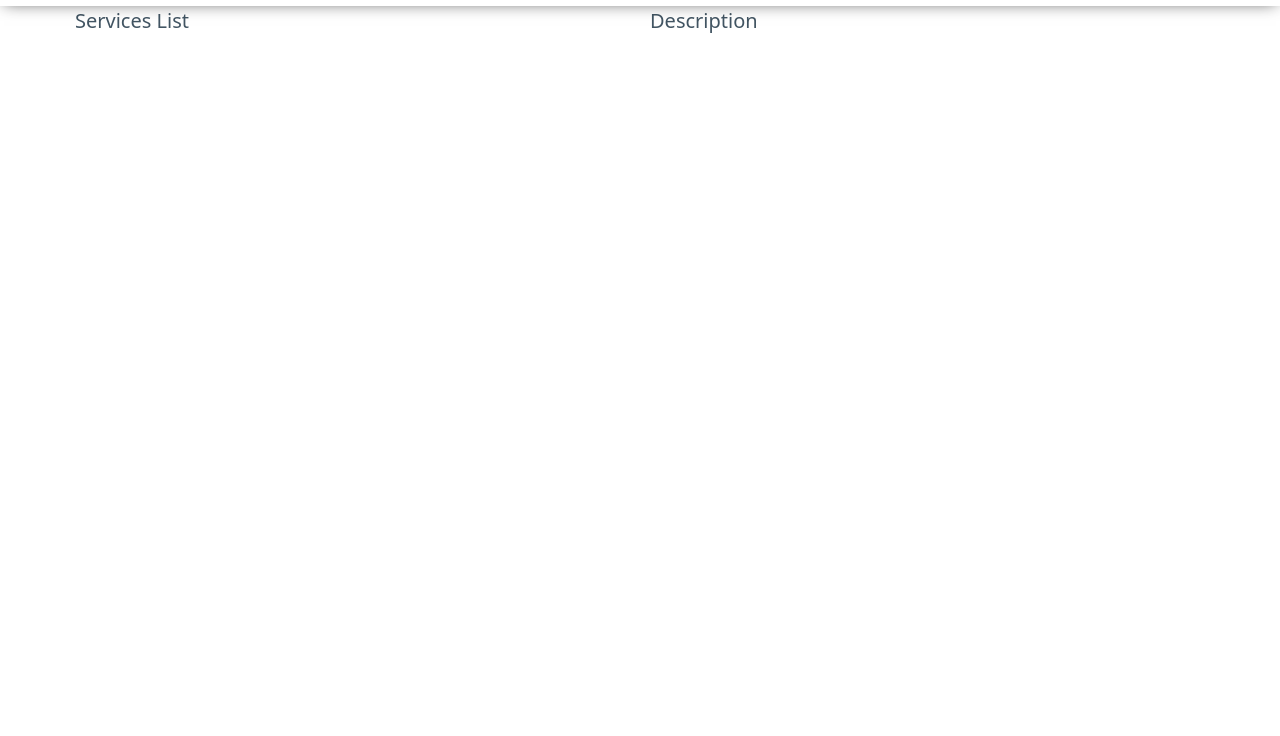
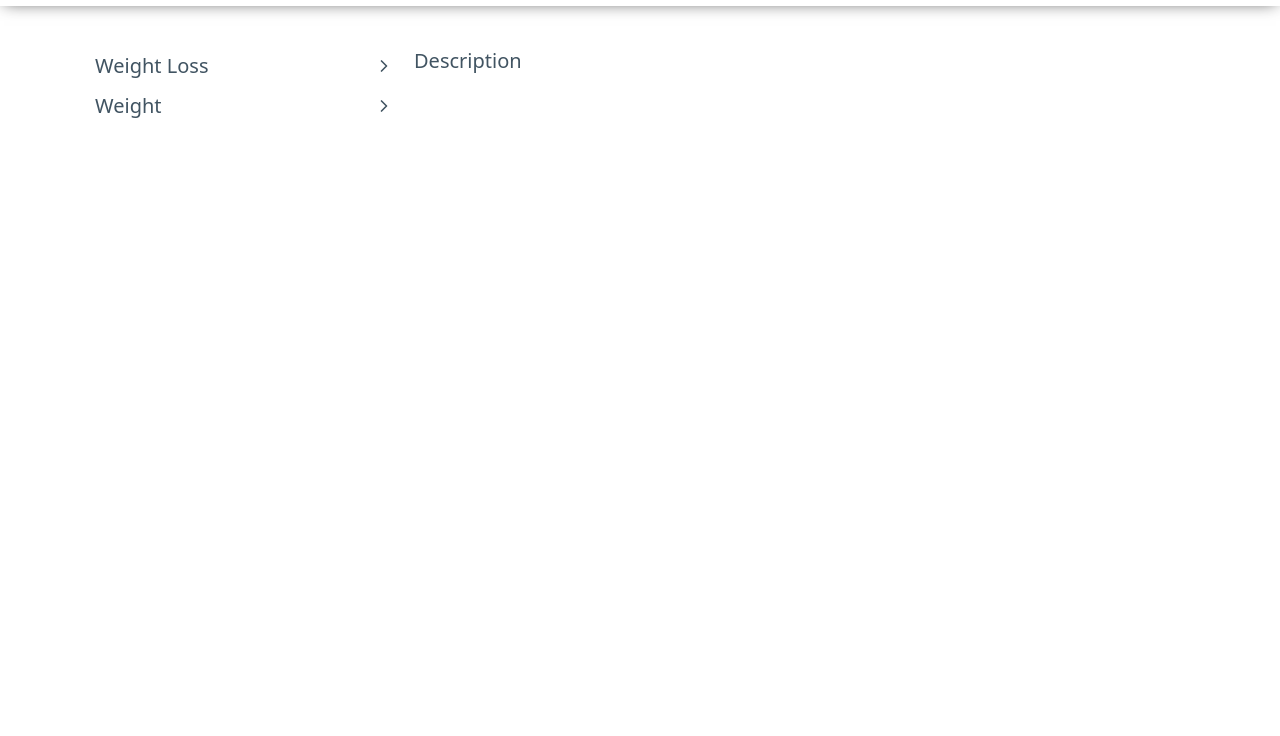
Before and after one commit to nedalturas/Elite-Body-Home, a plain HTML site: page services.html in a window 1280 px wide. Shown: the part 64-800 px from the top of the page. Drawn offline with nearby package versions, Linux system fonts and the light colour scheme.

Commit message:
set up the layout of the services page

```diff
--- a/css/services.css
+++ b/css/services.css
@@ -0,0 +1,38 @@
+* {
+  margin: 0;
+  padding: 0;
+}
+
+html,
+body {
+  box-sizing: border-box;
+}
+
+.service_grid {
+  margin-top: 2em;
+  display: flex;
+  flex-direction: row;
+}
+
+.service_description {
+  flex: 1 70%;
+}
+
+.services_list {
+  flex: 1 30%;
+}
+
+details {
+  min-width: fit-content;
+  padding: 0.5em 1em;
+  margin: 0;
+  border-bottom: none;
+  transition: 200ms ease;
+}
+
+details a {
+  padding: 0;
+  margin: 0;
+  text-indent: 1em;
+  display: block;
+}
--- a/services.html
+++ b/services.html
@@ -9,6 +9,7 @@
       rel="stylesheet"
       href="https://cdn.jsdelivr.net/npm/@picocss/pico@1.5.10/css/pico.min.css"
     />
+    <link rel="stylesheet" href="css/services.css" />
 
     <link rel="stylesheet" type="text/css" href="css/styles.css" />
   </head>
@@ -27,10 +28,23 @@
         </ul>
       </nav>
     </div>
+
     <div class="services container">
-      <div class="grid">
-        <div>Services List</div>
-        <div>Description</div>
+      <div class="service_grid">
+        <div class="services_list">
+          <details>
+            <summary>Weight Loss</summary>
+            <a href="#">Service 2</a>
+            <a href="#">Service 2</a>
+            <a href="#">Service 2</a>
+            <a href="#">Service 2</a>
+          </details>
+          <details>
+            <summary>Weight</summary>
+          </details>
+        </div>
+
+        <div class="service_description">Description</div>
       </div>
     </div>
   </body>
```
